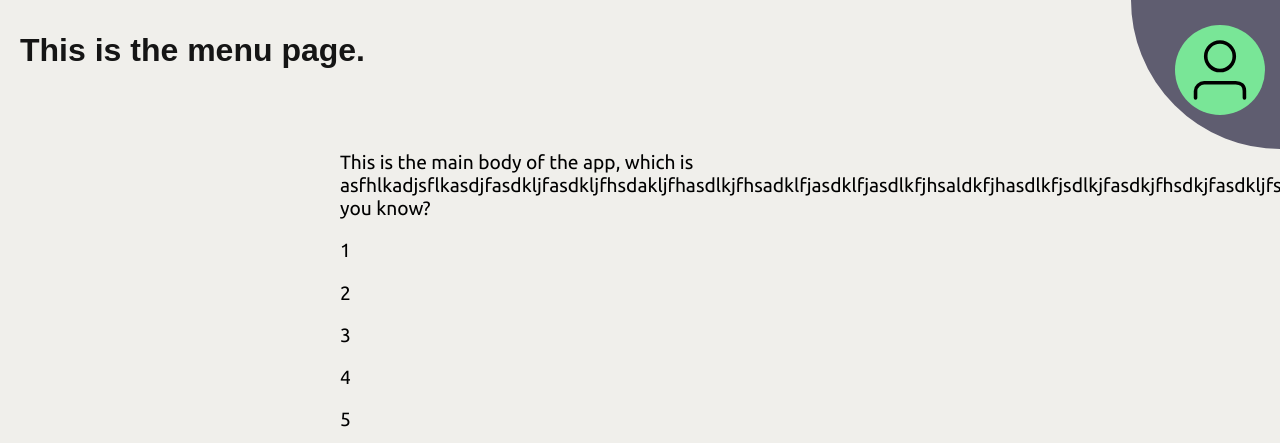
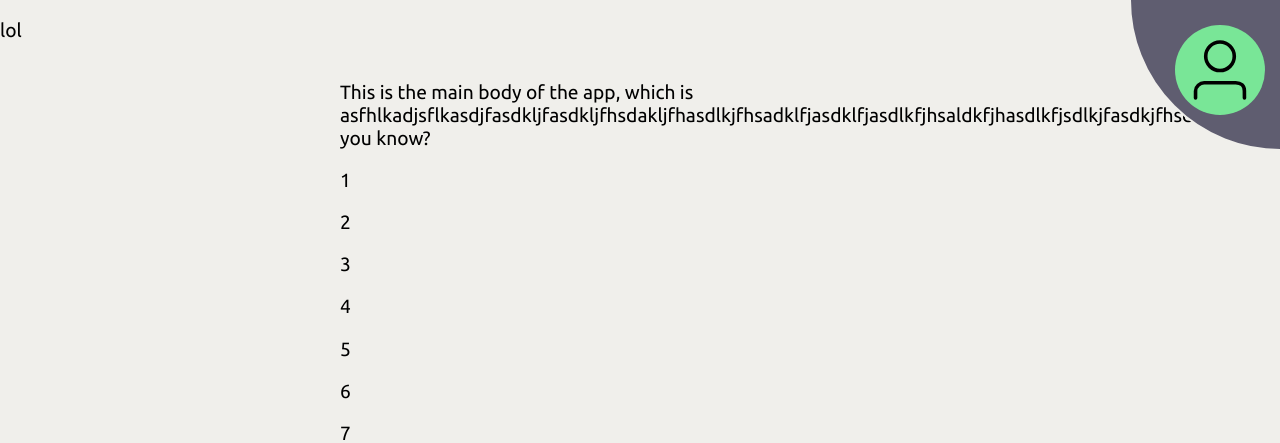
Before and after one commit to harrytallon/beannbrew-html, a Flask app: template templates/food-menu.html in a window 1280 px wide; the page is wider, and only the part inside the window is pictured. Shown: the top 443 px of that part. Run offline with Flask 3, Linux system fonts and the light colour scheme; the template is opened without the code that fills it, so the values that code supplies are empty; some libraries are stand-ins or nearby versions.

Commit message:
;jkaflsd

```diff
--- a/static/style.css
+++ b/static/style.css
@@ -177,3 +177,7 @@ body {
     border-color: #a8763e;
     margin-bottom: 30px;
 }
+
+#topFoodMenuBar {
+    background-color: #151515;
+}
--- a/templates/food-menu.html
+++ b/templates/food-menu.html
@@ -15,8 +15,8 @@
     <top-nav-menu class="navbars"></top-nav-menu>
     <bottom-nav-menu></bottom-nav-menu>
     <script src="{{ url_for('static', filename='index.js') }}?v={{ config['SECRET_KEY'] }}" defer></script>
-    <div id="greeting-home">
-        <p>This is the menu page.</p>
+    <div id="topMenuBar">
+        <p>lol</p>
     </div>
     <div id="full-width-mainbody">
         <div id="mainbody">
```
